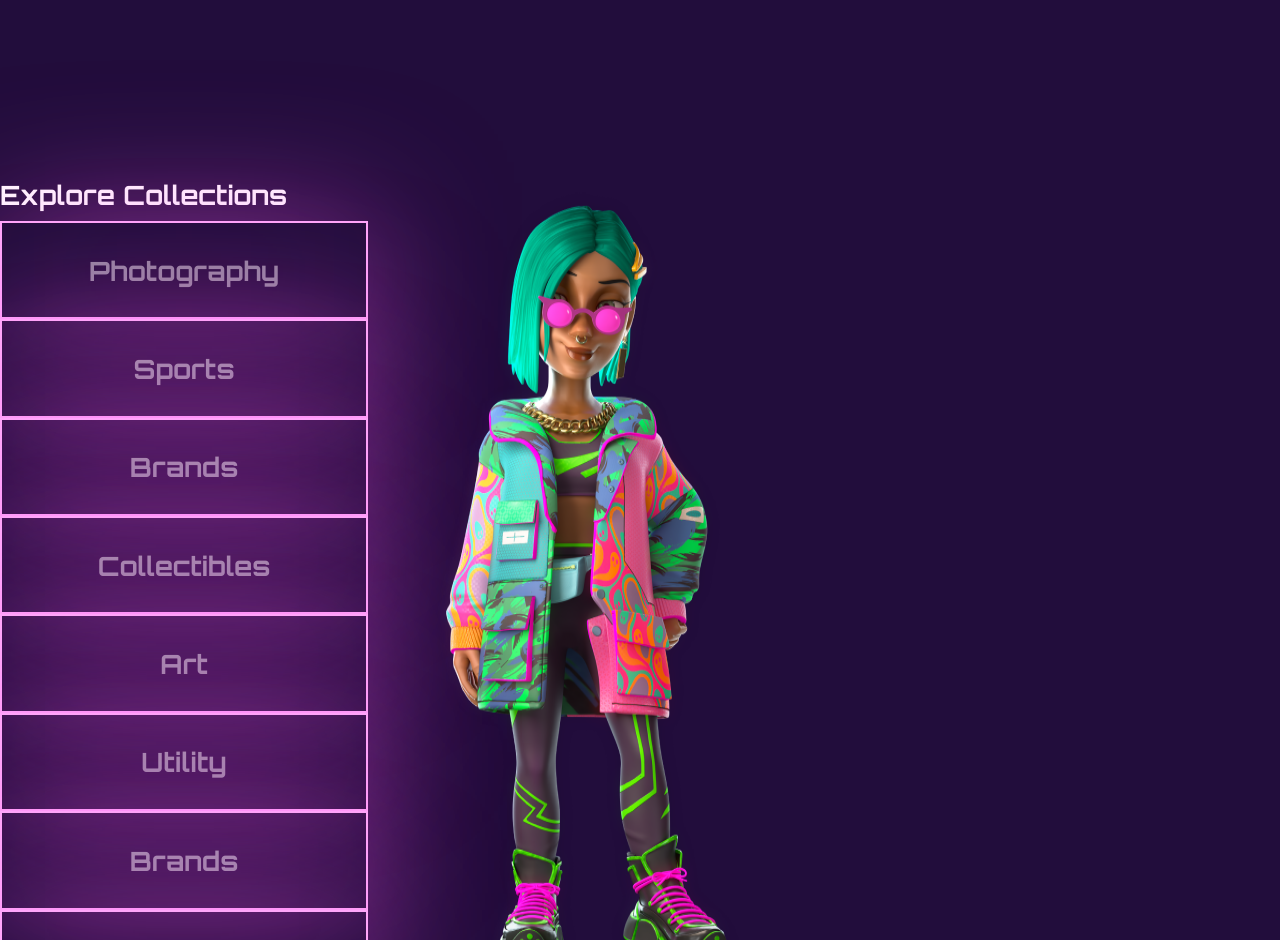
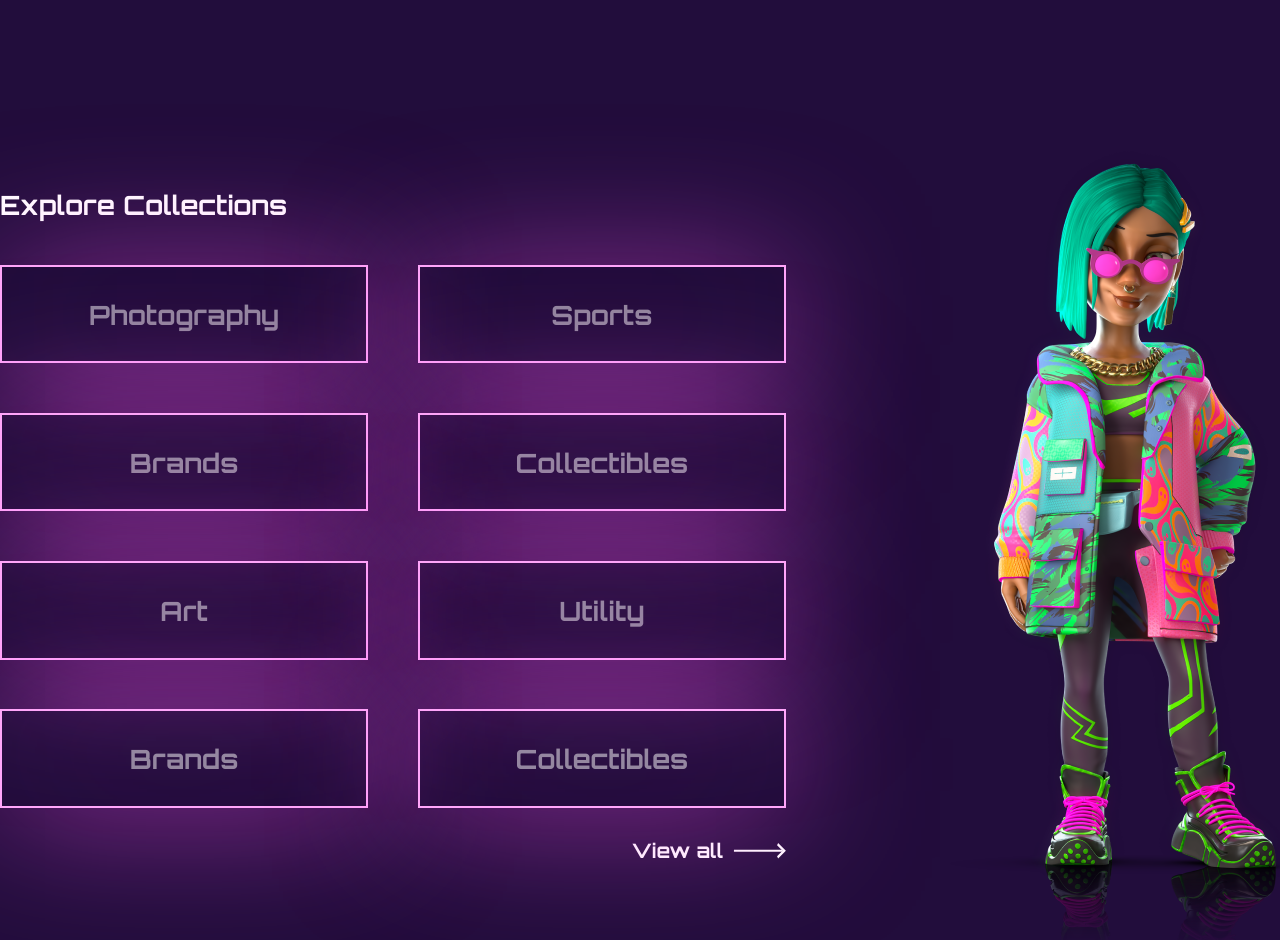
Before and after one commit to Berzerk313/OceanNFT, a website: page index.html in a window 1280 px wide. Shown: the part 1860-2800 px from the top of the page. Drawn offline with nearby package versions, Linux system fonts and the light colour scheme; files whose address does not match are found by name; a web font is replaced by a local one.

Commit message:
version 1.4

```diff
--- a/index.html
+++ b/index.html
@@ -394,7 +394,7 @@
             <img src="./img/Explore Collections First/right.svg" alt="Oops">
           </div>
         </div>
-        <img src="./img/Explore Collections First/woman.png" alt="Oops">
+        <img src="./img/Explore Collections First/woman.png" alt="Oops" class="exp-col-first__woman">
         </div>
       </div>
     </div>
--- a/source/scss/style.scss
+++ b/source/scss/style.scss
@@ -81,7 +81,7 @@ body {
 
 .header__container {
     width: 1388px;
-    padding: 49px 5px 0 0;
+    padding: 58px 0 0 0;
 }
 
 .header {
@@ -278,10 +278,12 @@ body {
 /////////////////////
 
 .right-block {
+    padding: 30px 0 0 50px;
     position: relative;
 }
 
 .right-block__monster {
+
     background: lightgray 50% / cover no-repeat;
     border-radius: 150px 20px 20px 20px;
     box-shadow: 1px 1px 10px 1px;
@@ -506,7 +508,9 @@ body {
 }
 
 .top-nft__text {
+    padding: 0 15px 0 0;
     display: flex;
+    gap:17px;
 
     h2 {
         color: #FFF;
@@ -676,6 +680,7 @@ body {
 .tn-card__but-place {
     display: flex;
 
+
     button {
         border: 2.88px solid #FFA6FA;
         background: linear-gradient(92deg, #FF56F6 21.43%, #B936EE 50.63%, #3BACE2 100%, #406AFF 117.04%);
@@ -705,7 +710,7 @@ body {
 }
 
 .exp-collect-first {
-    padding: 209px 0 0 0;
+    padding: 160px 0 0 0;
     display: flex;
 }
 
@@ -713,6 +718,7 @@ body {
     display: flex;
     flex-direction: column;
     gap:10px;
+    padding:50px 0 0 0;
 
     h2 {
         color: #FFF;
@@ -726,8 +732,9 @@ body {
 
 .exp-col-first__buttons {
     display: grid;
-    //flex-wrap: wrap;
-    grid-template-rows: repeat(4, 2fr);
+    grid-template-columns: repeat(2, 1fr);
+    gap:49.75px;
+    padding: 34px 0 0 0;
 
     button {
         width: 368.118px;
@@ -768,6 +775,20 @@ body {
 }
 
 .exp-col-first__text {
+    justify-content: right;
+    padding:20px 0 0 0;
     display: flex;
     gap:10px;
+    h2{
+        color: #FFF;
+        font-family: Orbitron;
+        font-size: 19.898px;
+        font-style: normal;
+        font-weight: 700;
+        line-height: normal;
+    }
 }
+
+.exp-col-first__woman{
+    padding: 0 0 0 130px;
+}
```
Also changed, not shown: css/style.css, 1 other file.
